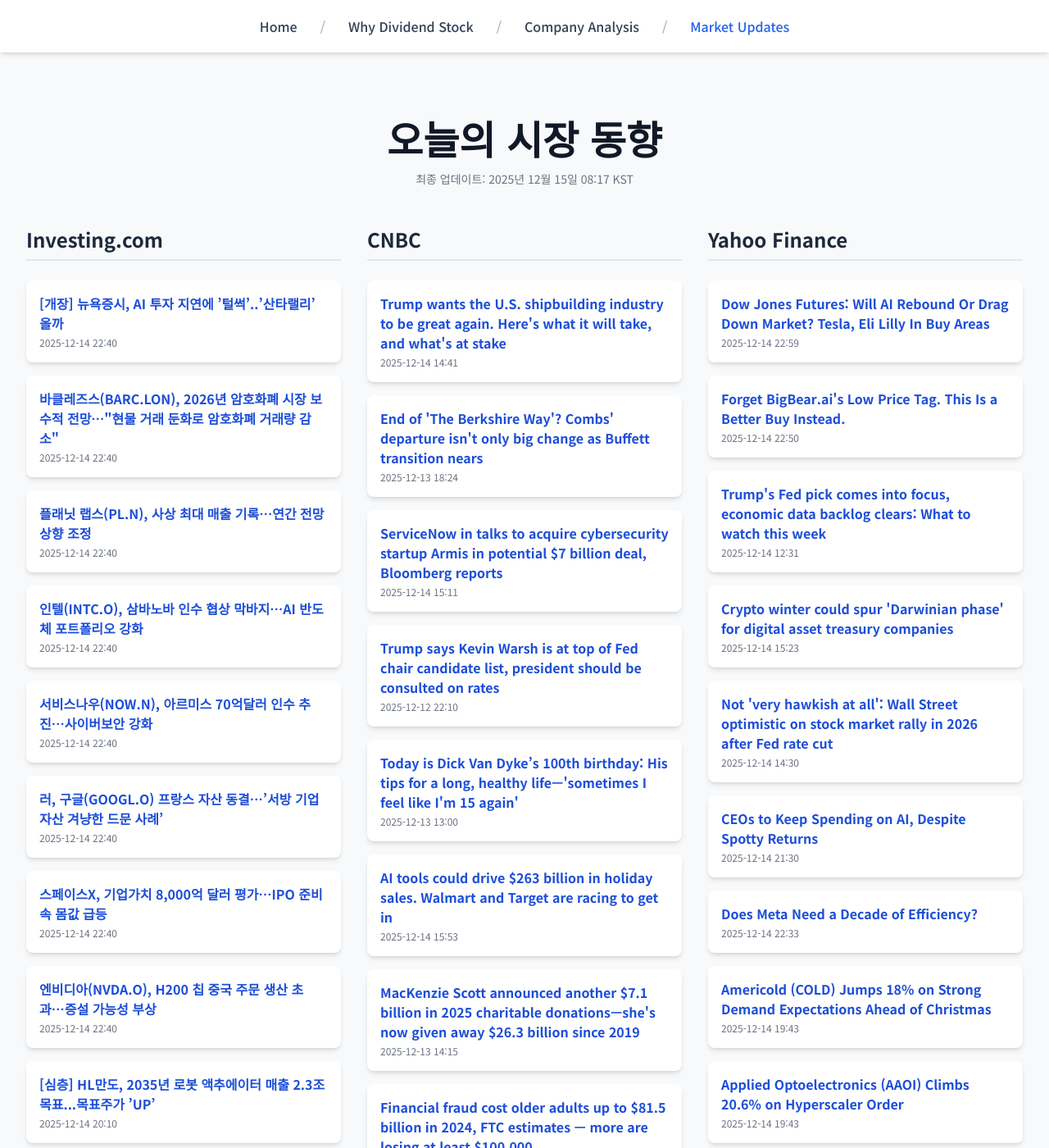
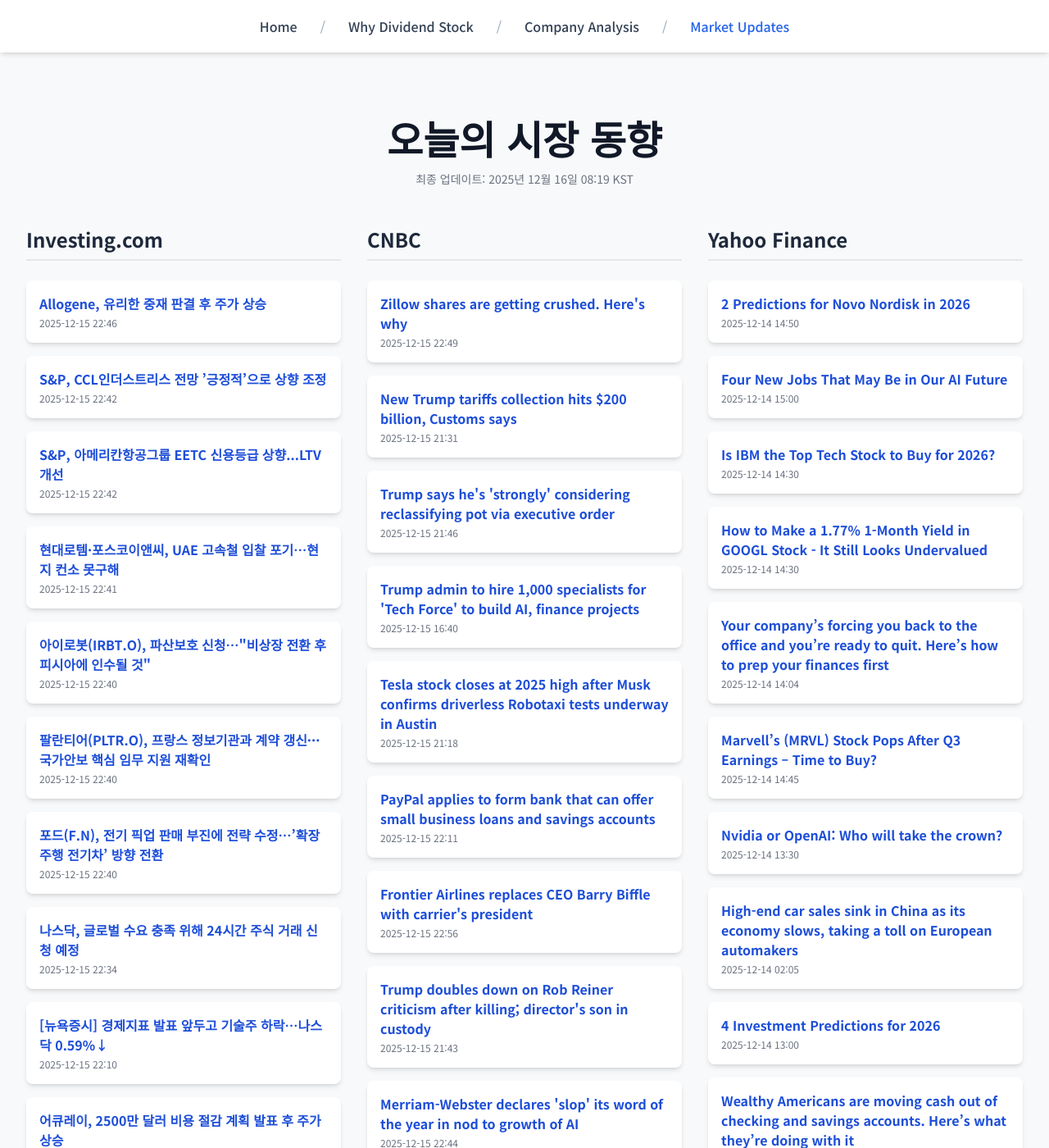
Before and after one commit to Kay-Hwang/my-company-analysis, a Jekyll site: the page built from market-updates.html, in a window 1280 px wide and 1400 px high. Shown: the whole window at 82% size. Built offline with Jekyll 4.4.1, drawn with Linux system fonts in a browser that asks for light colours; nearby versions of some CDN libraries; a script that is not in the unit is left out; some of the changed text lies outside the part shown.

Commit message:
Update daily data

```diff
--- a/_data/latest_data.json
+++ b/_data/latest_data.json
@@ -1,190 +1,190 @@
 {
-  "lastUpdated": "2025년 12월 15일 08:17 KST",
+  "lastUpdated": "2025년 12월 16일 08:19 KST",
   "news": {
     "investing": [
       {
-        "title": "[개장] 뉴욕증시, AI 투자 지연에 ’털썩’..’산타랠리’ 올까",
-        "link": "https://kr.investing.com/news/stock-market-news/article-1754607",
-        "pubDate": "2025-12-14 22:40:49",
-        "summary": "[개장] 뉴욕증시, AI 투자 지연에 ’털썩’..’산타랠리’ 올까"
+        "title": "Allogene, 유리한 중재 판결 후 주가 상승",
+        "link": "https://kr.investing.com/news/stock-market-news/article-93CH-1756085",
+        "pubDate": "2025-12-15 22:46:12",
+        "summary": "Allogene, 유리한 중재 판결 후 주가 상승"
       },
       {
-        "title": "바클레즈스(BARC.LON), 2026년 암호화폐 시장 보수적 전망…\"현물 거래 둔화로 암호화폐 거래량 감소\"",
-        "link": "https://kr.investing.com/news/stock-market-news/article-1754606",
-        "pubDate": "2025-12-14 22:40:48",
-        "summary": "바클레즈스(BARC.LON), 2026년 암호화폐 시장 보수적 전망…\"현물 거래 둔화로 암호화폐 거래량 감소\""
+        "title": "S&P, CCL인더스트리스 전망 ’긍정적’으로 상향 조정",
+        "link": "https://kr.investing.com/news/stock-market-news/article-93CH-1756083",
+        "pubDate": "2025-12-15 22:42:36",
+        "summary": "S&P, CCL인더스트리스 전망 ’긍정적’으로 상향 조정"
       },
       {
-        "title": "플래닛 랩스(PL.N), 사상 최대 매출 기록…연간 전망 상향 조정",
-        "link": "https://kr.investing.com/news/stock-market-news/article-1754605",
-        "pubDate": "2025-12-14 22:40:48",
-        "summary": "플래닛 랩스(PL.N), 사상 최대 매출 기록…연간 전망 상향 조정"
+        "title": "S&P, 아메리칸항공그룹 EETC 신용등급 상향...LTV 개선",
+        "link": "https://kr.investing.com/news/stock-market-news/article-93CH-1756082",
+        "pubDate": "2025-12-15 22:42:14",
+        "summary": "S&P, 아메리칸항공그룹 EETC 신용등급 상향...LTV 개선"
       },
       {
-        "title": "인텔(INTC.O), 삼바노바 인수 협상 막바지…AI 반도체 포트폴리오 강화",
-        "link": "https://kr.investing.com/news/stock-market-news/article-1754604",
-        "pubDate": "2025-12-14 22:40:47",
-        "summary": "인텔(INTC.O), 삼바노바 인수 협상 막바지…AI 반도체 포트폴리오 강화"
+        "title": "현대로템·포스코이앤씨, UAE 고속철 입찰 포기…현지 컨소 못구해",
+        "link": "https://kr.investing.com/news/stock-market-news/article-1756080",
+        "pubDate": "2025-12-15 22:41:54",
+        "summary": "현대로템·포스코이앤씨, UAE 고속철 입찰 포기…현지 컨소 못구해"
       },
       {
-        "title": "서비스나우(NOW.N), 아르미스 70억달러 인수 추진…사이버보안 강화",
-        "link": "https://kr.investing.com/news/stock-market-news/article-1754603",
-        "pubDate": "2025-12-14 22:40:46",
-        "summary": "서비스나우(NOW.N), 아르미스 70억달러 인수 추진…사이버보안 강화"
+        "title": "아이로봇(IRBT.O), 파산보호 신청…\"비상장 전환 후 피시아에 인수될 것\"",
+        "link": "https://kr.investing.com/news/stock-market-news/article-1756075",
+        "pubDate": "2025-12-15 22:40:50",
+        "summary": "아이로봇(IRBT.O), 파산보호 신청…\"비상장 전환 후 피시아에 인수될 것\""
       },
       {
-        "title": "러, 구글(GOOGL.O) 프랑스 자산 동결…’서방 기업 자산 겨냥한 드문 사례’",
-        "link": "https://kr.investing.com/news/stock-market-news/article-1754602",
-        "pubDate": "2025-12-14 22:40:46",
-        "summary": "러, 구글(GOOGL.O) 프랑스 자산 동결…’서방 기업 자산 겨냥한 드문 사례’"
+        "title": "팔란티어(PLTR.O), 프랑스 정보기관과 계약 갱신··· 국가안보 핵심 임무 지원 재확인",
+        "link": "https://kr.investing.com/news/stock-market-news/article-1756074",
+        "pubDate": "2025-12-15 22:40:49",
+        "summary": "팔란티어(PLTR.O), 프랑스 정보기관과 계약 갱신··· 국가안보 핵심 임무 지원 재확인"
       },
       {
-        "title": "스페이스X, 기업가치 8,000억 달러 평가…IPO 준비 속 몸값 급등",
-        "link": "https://kr.investing.com/news/stock-market-news/article-1754601",
-        "pubDate": "2025-12-14 22:40:45",
-        "summary": "스페이스X, 기업가치 8,000억 달러 평가…IPO 준비 속 몸값 급등"
+        "title": "포드(F.N), 전기 픽업 판매 부진에 전략 수정…’확장 주행 전기차’ 방향 전환",
+        "link": "https://kr.investing.com/news/stock-market-news/article-1756073",
+        "pubDate": "2025-12-15 22:40:49",
+        "summary": "포드(F.N), 전기 픽업 판매 부진에 전략 수정…’확장 주행 전기차’ 방향 전환"
       },
       {
-        "title": "엔비디아(NVDA.O), H200 칩 중국 주문 생산 초과…증설 가능성 부상",
-        "link": "https://kr.investing.com/news/stock-market-news/article-1754600",
-        "pubDate": "2025-12-14 22:40:44",
-        "summary": "엔비디아(NVDA.O), H200 칩 중국 주문 생산 초과…증설 가능성 부상"
+        "title": "나스닥, 글로벌 수요 충족 위해 24시간 주식 거래 신청 예정",
+        "link": "https://kr.investing.com/news/stock-market-news/article-1756068",
+        "pubDate": "2025-12-15 22:34:13",
+        "summary": "나스닥, 글로벌 수요 충족 위해 24시간 주식 거래 신청 예정"
       },
       {
-        "title": "[심층] HL만도, 2035년 로봇 액추에이터 매출 2.3조 목표...목표주가 ’UP’",
-        "link": "https://kr.investing.com/news/stock-market-news/article-1754598",
-        "pubDate": "2025-12-14 20:10:46",
-        "summary": "[심층] HL만도, 2035년 로봇 액추에이터 매출 2.3조 목표...목표주가 ’UP’"
+        "title": "[뉴욕증시] 경제지표 발표 앞두고 기술주 하락…나스닥 0.59%↓",
+        "link": "https://kr.investing.com/news/stock-market-news/article-1756031",
+        "pubDate": "2025-12-15 22:10:41",
+        "summary": "[뉴욕증시] 경제지표 발표 앞두고 기술주 하락…나스닥 0.59%↓"
       },
       {
-        "title": "[주간경제전망] 미 셧다운 종료 후 제조업 지수 등 주요지수 발표 ’주목’",
-        "link": "https://kr.investing.com/news/stock-market-news/article-1754597",
-        "pubDate": "2025-12-14 20:10:37",
-        "summary": "[주간경제전망] 미 셧다운 종료 후 제조업 지수 등 주요지수 발표 ’주목’"
+        "title": "어큐레이, 2500만 달러 비용 절감 계획 발표 후 주가 상승",
+        "link": "https://kr.investing.com/news/stock-market-news/article-93CH-1756020",
+        "pubDate": "2025-12-15 22:08:00",
+        "summary": "어큐레이, 2500만 달러 비용 절감 계획 발표 후 주가 상승"
       }
     ],
     "cnbc": [
       {
-        "title": "Trump wants the U.S. shipbuilding industry to be great again. Here's what it will take, and what's at stake",
-        "link": "https://www.cnbc.com/2025/12/14/trump-america-shipbuilding-china-competition.html",
-        "pubDate": "Sun, 14 Dec 2025 14:41:47 GMT",
-        "summary": "President Donald Trump is promising a U.S. shipbuilding renaissance to rival China, but it will not happen overnight and will require allies."
+        "title": "Zillow shares are getting crushed. Here's why",
+        "link": "https://www.cnbc.com/2025/12/15/zillow-shares-are-getting-crushed-heres-why.html",
+        "pubDate": "Mon, 15 Dec 2025 22:49:41 GMT",
+        "summary": "Zillow shares fell more than 11% on Monday as investors grew concerned that Google could be testing real estate listings on its search page."
       },
       {
-        "title": "End of 'The Berkshire Way'? Combs' departure isn't only big change as Buffett transition nears",
-        "link": "https://www.cnbc.com/2025/12/13/end-of-the-berkshire-way-combs-departure-isnt-only-big-change-as-buffett-transition-nears-.html",
-        "pubDate": "Sat, 13 Dec 2025 18:24:36 GMT",
-        "summary": "There were several additional personnel changes in Monday's three-page news release that signal the company is moving toward a more conventional structure."
+        "title": "New Trump tariffs collection hits $200 billion, Customs says",
+        "link": "https://www.cnbc.com/2025/12/15/trump-tariffs-trade-customs-imports.html",
+        "pubDate": "Mon, 15 Dec 2025 21:31:59 GMT",
+        "summary": "President Donald Trump this year unilaterally imposed, without congressional authorization, what he calls reciprocal tariffs and fentanyl tariffs on imports."
       },
       {
-        "title": "ServiceNow in talks to acquire cybersecurity startup Armis in potential $7 billion deal, Bloomberg reports",
-        "link": "https://www.cnbc.com/2025/12/14/servicenow-reportedly-in-talks-to-acquire-cybersecurity-startup-armis.html",
-        "pubDate": "Sun, 14 Dec 2025 15:11:33 GMT",
-        "summary": "Software company ServiceNow is in advanced discussions to acquire Armis, a cybersecurity startup last valued at $6.1 billion."
+        "title": "Trump says he's 'strongly' considering reclassifying pot via executive order",
+        "link": "https://www.cnbc.com/2025/12/15/trump-pot-executive-order-reclassification.html",
+        "pubDate": "Mon, 15 Dec 2025 21:46:30 GMT",
+        "summary": "Pot stocks fell on Monday as investors took profits following a record-setting session."
       },
       {
-        "title": "Trump says Kevin Warsh is at top of Fed chair candidate list, president should be consulted on rates",
-        "link": "https://www.cnbc.com/2025/12/12/trump-kevin-warsh-fed-chair-rates.html",
-        "pubDate": "Fri, 12 Dec 2025 22:10:15 GMT",
-        "summary": "Trump said Friday that Kevin Warsh has moved to the top of his list as the next Federal Reserve chair, though others remain in contention."
+        "title": "Trump admin to hire 1,000 specialists for 'Tech Force' to build AI, finance projects",
+        "link": "https://www.cnbc.com/2025/12/15/trump-ai-tech-force-amazon-apple.html",
+        "pubDate": "Mon, 15 Dec 2025 16:40:02 GMT",
+        "summary": "A slew of tech giants, including Amazon Web Services, Apple, Google Public Sector, Dell Technologies, Microsoft, Nvidia and OpenAI, are listed as partners."
       },
       {
-        "title": "Today is Dick Van Dyke’s 100th birthday: His tips for a long, healthy life—'sometimes I feel like I'm 15 again'",
-        "link": "https://www.cnbc.com/2025/12/13/dick-van-dykes-100th-birthday-his-tips-for-a-long-healthy-life.html",
-        "pubDate": "Sat, 13 Dec 2025 13:00:01 GMT",
-        "summary": "Dick Van Dyke is officially a centenarian! Here are three research-backed staples in his routine that he credits for his 100 years of life."
+        "title": "Tesla stock closes at 2025 high after Musk confirms driverless Robotaxi tests underway in Austin",
+        "link": "https://www.cnbc.com/2025/12/15/tesla-tests-driverless-cars-in-austin-without-humans-on-board.html",
+        "pubDate": "Mon, 15 Dec 2025 21:18:07 GMT",
+        "summary": "Tesla CEO Elon Musk said in a social media post that his company is testing driverless cars in Austin without a safety driver in the vehicle."
       },
       {
-        "title": "AI tools could drive $263 billion in holiday sales. Walmart and Target are racing to get in",
-        "link": "https://www.cnbc.com/2025/12/12/ai-chatgpt-holiday-shopping-sales-walmart-target.html",
-        "pubDate": "Sun, 14 Dec 2025 15:53:25 GMT",
-        "summary": "Consumers are turning to AI chatbots like ChatGPT for gift discovery, reviews and price matching, potentially driving billions in sales this holiday season."
+        "title": "PayPal applies to form bank that can offer small business loans and savings accounts",
+        "link": "https://www.cnbc.com/2025/12/15/paypal-seeks-us-approval-to-form-bank-offer-small-business-loans.html",
+        "pubDate": "Mon, 15 Dec 2025 22:11:08 GMT",
+        "summary": "PayPal has applications pending with the state of Utah and the Federal Deposit Insurance Corporation to establish PayPal Bank."
       },
       {
-        "title": "MacKenzie Scott announced another $7.1 billion in 2025 charitable donations—she's now given away $26.3 billion since 2019",
-        "link": "https://www.cnbc.com/2025/12/13/mackenzie-scott-revealed-her-total-charitable-donations-for-2025.html",
-        "pubDate": "Sat, 13 Dec 2025 14:15:01 GMT",
-        "summary": "Billionaire philanthropist MacKenzie Scott's 2025 donations went to a wide range of nonprofits, including several historically Black colleges and universities."
+        "title": "Frontier Airlines replaces CEO Barry Biffle with carrier's president",
+        "link": "https://www.cnbc.com/2025/12/15/frontier-airlines-replaces-ceo-biffle-with-carriers-president.html",
+        "pubDate": "Mon, 15 Dec 2025 22:56:52 GMT",
+        "summary": "Frontier Airlines is replacing its CEO, Barry Biffle, with the carrier's president."
       },
       {
-        "title": "Financial fraud cost older adults up to $81.5 billion in 2024, FTC estimates — more are losing at least $100,000",
-        "link": "https://www.cnbc.com/2025/12/13/financial-fraud-seniors-ftc.html",
-        "pubDate": "Sat, 13 Dec 2025 12:30:01 GMT",
-        "summary": "From 2020 to 2024, the 60-plus age group's reported losses have jumped 300% to $2.4 billion from $600 million, according to the Federal Trade Commission."
+        "title": "Trump doubles down on Rob Reiner criticism after killing; director's son in custody",
+        "link": "https://www.cnbc.com/2025/12/15/rob-reiner-death-trump.html",
+        "pubDate": "Mon, 15 Dec 2025 21:43:04 GMT",
+        "summary": "Rob Reiner was a staunch Trump critic, recently saying, \"we have a year before this country becomes a full-on autocracy, and democracy completely leaves us.\""
       },
       {
-        "title": "Trump says 'no big deal' after Jeffrey Epstein photos showing him released",
-        "link": "https://www.cnbc.com/2025/12/12/epstein-files-trump-clinton-gates-photos.html",
-        "pubDate": "Fri, 12 Dec 2025 23:18:45 GMT",
-        "summary": "Democrats on the House Oversight Committee released the photos to pressure the Trump administration to release files about Jeffrey Epstein."
+        "title": "Merriam-Webster declares 'slop' its word of the year in nod to growth of AI",
+        "link": "https://www.cnbc.com/2025/12/15/merriam-webster-declares-slop-word-of-the-year-nod-to-growth-of-ai.html",
+        "pubDate": "Mon, 15 Dec 2025 22:44:01 GMT",
+        "summary": "Slop refers to the low-quality content created by artificial intelligence that's showing up across social media."
       },
       {
-        "title": "'Stranger Things' ushered in a new era for Netflix",
-        "link": "https://www.cnbc.com/2025/12/13/stranger-things-netflix.html",
-        "pubDate": "Sat, 13 Dec 2025 13:00:01 GMT",
-        "summary": "A lot has changed since its first season in 2016, as Netflix has announced dozens of \"Stranger Things\" partnerships and collaborations with brands."
+        "title": "High cost of goods is causing consumers to spend less for the holidays, CNBC survey finds",
+        "link": "https://www.cnbc.com/2025/12/15/inflation-causing-less-holiday-spending-cnbc-all-america-economic-survey.html",
+        "pubDate": "Mon, 15 Dec 2025 14:39:06 GMT",
+        "summary": "The latest CNBC All-America Economic Survey found the high cost of goods has emerged as a major factor affecting how much shoppers spend and where they spend."
       }
     ],
     "yahoo": [
       {
-        "title": "Dow Jones Futures: Will AI Rebound Or Drag Down Market? Tesla, Eli Lilly In Buy Areas",
-        "link": "https://www.investors.com/market-trend/stock-market-today/dow-jones-futures-ai-sector-tesla-eli-lilly-buy-area/?src=A00220&yptr=yahoo",
-        "pubDate": "2025-12-14T22:59:03Z",
-        "summary": "Dow Jones Futures: Will AI Rebound Or Drag Down Market? Tesla, Eli Lilly In Buy Areas"
+        "title": "2 Predictions for Novo Nordisk in 2026",
+        "link": "https://finance.yahoo.com/news/2-predictions-novo-nordisk-2026-145000029.html",
+        "pubDate": "2025-12-14T14:50:00Z",
+        "summary": "2 Predictions for Novo Nordisk in 2026"
       },
       {
-        "title": "Forget BigBear.ai's Low Price Tag. This Is a Better Buy Instead.",
-        "link": "https://finance.yahoo.com/news/forget-bigbear-ais-low-price-225000852.html",
-        "pubDate": "2025-12-14T22:50:00Z",
-        "summary": "Forget BigBear.ai's Low Price Tag. This Is a Better Buy Instead."
+        "title": "Four New Jobs That May Be in Our AI Future",
+        "link": "https://www.wsj.com/tech/ai/new-jobs-ai-future-fefd4b35?siteid=yhoof2&yptr=yahoo",
+        "pubDate": "2025-12-14T15:00:00Z",
+        "summary": "Four New Jobs That May Be in Our AI Future"
       },
       {
-        "title": "Trump's Fed pick comes into focus, economic data backlog clears: What to watch this week",
-        "link": "https://finance.yahoo.com/news/trumps-fed-pick-comes-into-focus-economic-data-backlog-clears-what-to-watch-this-week-123145770.html",
-        "pubDate": "2025-12-14T12:31:45Z",
-        "summary": "Trump's Fed pick comes into focus, economic data backlog clears: What to watch this week"
+        "title": "Is IBM the Top Tech Stock to Buy for 2026?",
+        "link": "https://finance.yahoo.com/news/ibm-top-tech-stock-buy-143002725.html",
+        "pubDate": "2025-12-14T14:30:02Z",
+        "summary": "Is IBM the Top Tech Stock to Buy for 2026?"
       },
       {
-        "title": "Crypto winter could spur 'Darwinian phase' for digital asset treasury companies",
-        "link": "https://finance.yahoo.com/news/crypto-winter-could-spur-darwinian-phase-for-digital-asset-treasury-companies-150010208.html",
-        "pubDate": "2025-12-14T15:23:51Z",
-        "summary": "Crypto winter could spur 'Darwinian phase' for digital asset treasury companies"
+        "title": "How to Make a 1.77% 1-Month Yield in GOOGL Stock - It Still Looks Undervalued",
+        "link": "https://finance.yahoo.com/news/1-77-1-month-yield-143002852.html",
+        "pubDate": "2025-12-14T14:30:02Z",
+        "summary": "How to Make a 1.77% 1-Month Yield in GOOGL Stock - It Still Looks Undervalued"
       },
       {
-        "title": "Not 'very hawkish at all': Wall Street optimistic on stock market rally in 2026 after Fed rate cut",
-        "link": "https://finance.yahoo.com/news/not-very-hawkish-at-all-wall-street-optimistic-on-stock-market-rally-in-2026-after-fed-rate-cut-150011314.html",
-        "pubDate": "2025-12-14T14:30:11Z",
-        "summary": "Not 'very hawkish at all': Wall Street optimistic on stock market rally in 2026 after Fed rate cut"
+        "title": "Your company’s forcing you back to the office and you’re ready to quit. Here’s how to prep your finances first",
+        "link": "https://finance.yahoo.com/news/company-forcing-back-office-ready-140400787.html",
+        "pubDate": "2025-12-14T14:04:00Z",
+        "summary": "Your company’s forcing you back to the office and you’re ready to quit. Here’s how to prep your finances first"
       },
       {
-        "title": "CEOs to Keep Spending on AI, Despite Spotty Returns",
-        "link": "https://www.wsj.com/tech/ai/ceos-to-keep-spending-on-ai-despite-spotty-returns-2eaeb6b9?siteid=yhoof2&yptr=yahoo",
-        "pubDate": "2025-12-14T21:30:00Z",
-        "summary": "CEOs to Keep Spending on AI, Despite Spotty Returns"
+        "title": "Marvell’s (MRVL) Stock Pops After Q3 Earnings – Time to Buy?",
+        "link": "https://finance.yahoo.com/news/marvell-mrvl-stock-pops-q3-144548802.html",
+        "pubDate": "2025-12-14T14:45:48Z",
+        "summary": "Marvell’s (MRVL) Stock Pops After Q3 Earnings – Time to Buy?"
       },
       {
-        "title": "Does Meta Need a Decade of Efficiency?",
-        "link": "https://finance.yahoo.com/news/does-meta-decade-efficiency-223315056.html",
-        "pubDate": "2025-12-14T22:33:15Z",
-        "summary": "Does Meta Need a Decade of Efficiency?"
+        "title": "Nvidia or OpenAI: Who will take the crown?",
+        "link": "https://finance.yahoo.com/news/nvidia-or-openai-who-will-take-the-crown-133041400.html",
+        "pubDate": "2025-12-14T13:30:41Z",
+        "summary": "Nvidia or OpenAI: Who will take the crown?"
       },
       {
-        "title": "Americold (COLD) Jumps 18% on Strong Demand Expectations Ahead of Christmas",
-        "link": "https://finance.yahoo.com/news/americold-cold-jumps-18-strong-194338474.html",
-        "pubDate": "2025-12-14T19:43:38Z",
-        "summary": "Americold (COLD) Jumps 18% on Strong Demand Expectations Ahead of Christmas"
+        "title": "High-end car sales sink in China as its economy slows, taking a toll on European automakers",
+        "link": "https://finance.yahoo.com/news/high-end-car-sales-sink-020504480.html",
+        "pubDate": "2025-12-14T02:05:04Z",
+        "summary": "High-end car sales sink in China as its economy slows, taking a toll on European automakers"
       },
       {
-        "title": "Applied Optoelectronics (AAOI) Climbs 20.6% on Hyperscaler Order",
-        "link": "https://finance.yahoo.com/news/applied-optoelectronics-aaoi-climbs-20-194307428.html",
-        "pubDate": "2025-12-14T19:43:07Z",
-        "summary": "Applied Optoelectronics (AAOI) Climbs 20.6% on Hyperscaler Order"
+        "title": "4 Investment Predictions for 2026",
+        "link": "https://finance.yahoo.com/news/4-investment-predictions-2026-130000176.html",
+        "pubDate": "2025-12-14T13:00:00Z",
+        "summary": "4 Investment Predictions for 2026"
       },
       {
-        "title": "Clear Secure (YOU) Jumps 22.6% After JPMorgan Turns Bullish",
-        "link": "https://finance.yahoo.com/news/clear-secure-jumps-22-6-194234524.html",
-        "pubDate": "2025-12-14T19:42:34Z",
-        "summary": "Clear Secure (YOU) Jumps 22.6% After JPMorgan Turns Bullish"
+        "title": "Wealthy Americans are moving cash out of checking and savings accounts. Here’s what they’re doing with it",
+        "link": "https://finance.yahoo.com/news/wealthy-americans-moving-cash-checking-124500548.html",
+        "pubDate": "2025-12-14T12:45:00Z",
+        "summary": "Wealthy Americans are moving cash out of checking and savings accounts. Here’s what they’re doing with it"
       }
     ]
   }
```
